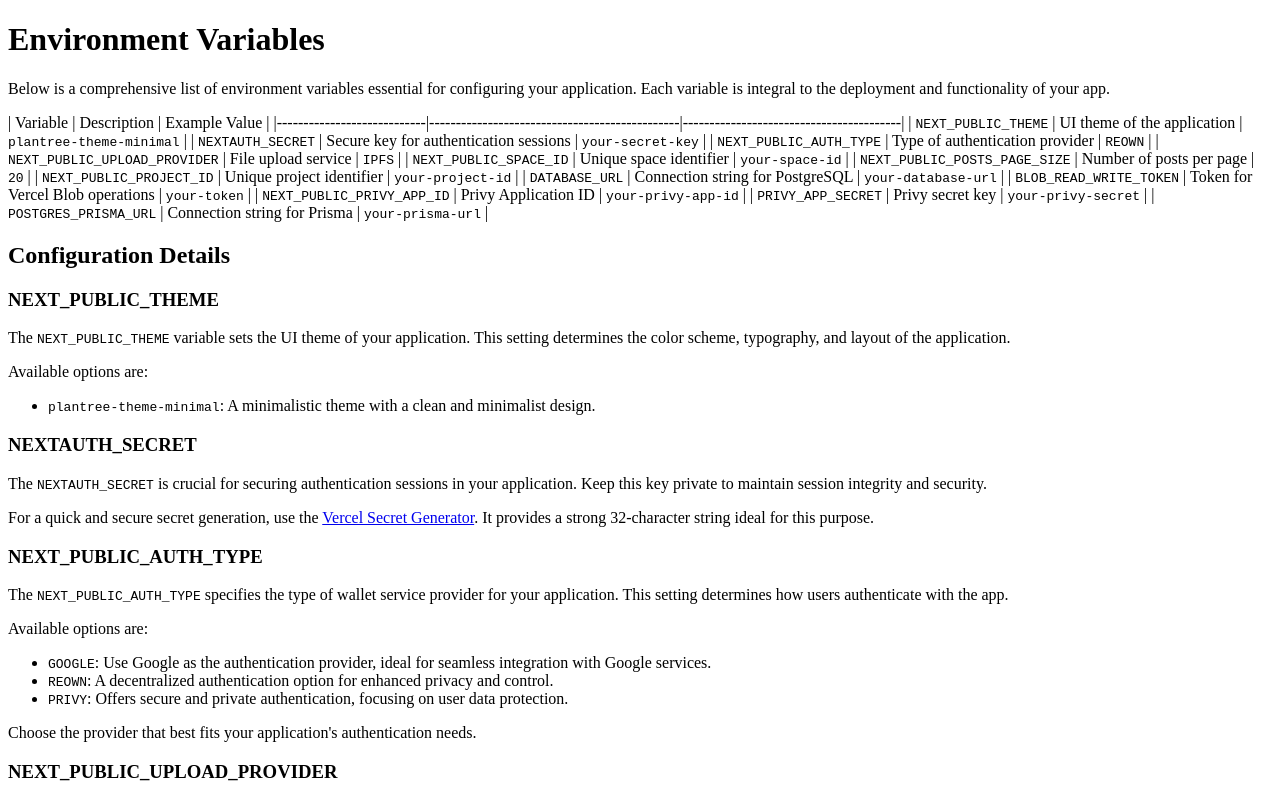
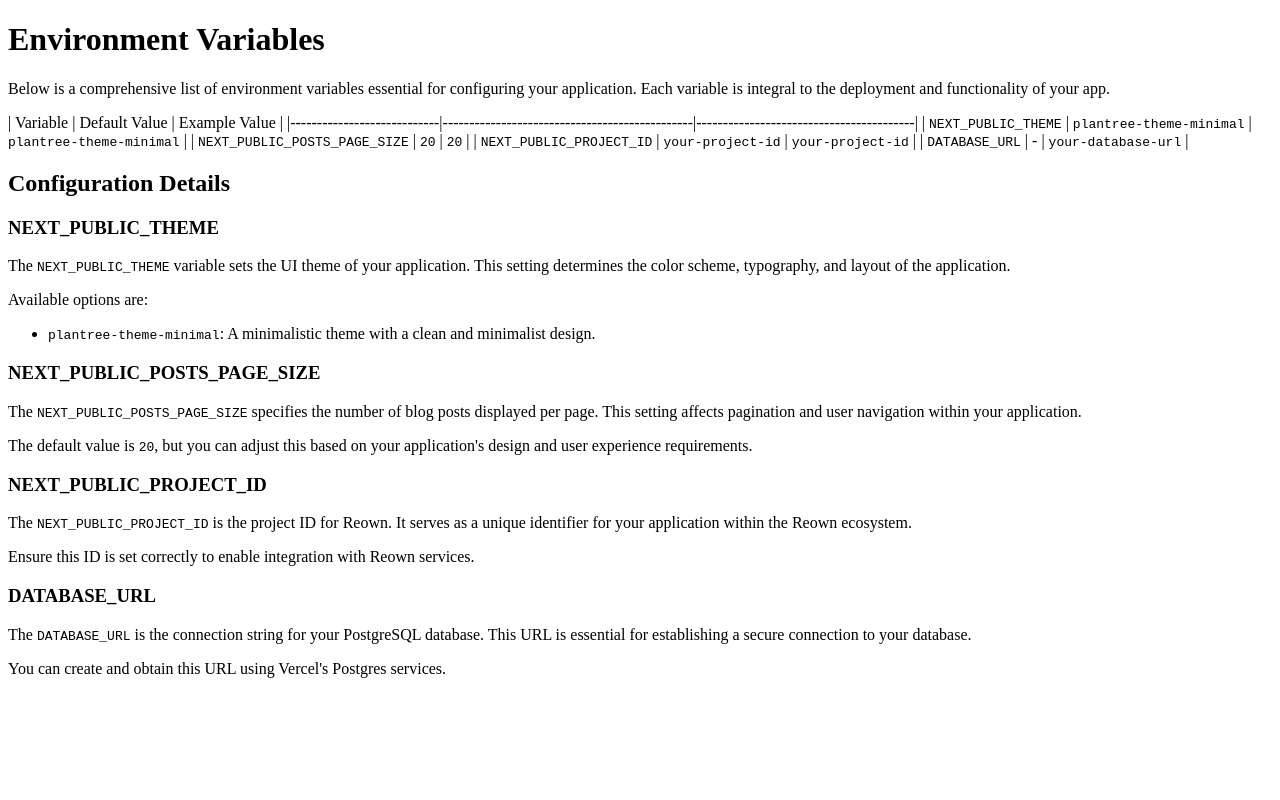
Before and after one commit to penx-lab/penx-docs, a Next.js app: page /guides/environment-variables in a window 1280 px wide. Shown: the top 800 px of the page. Built offline with nearby package versions, Linux system fonts and the light colour scheme.

Commit message:
docs: simplify installation document

```diff
--- a/pages/guides/environment-variables.mdx
+++ b/pages/guides/environment-variables.mdx
@@ -1,23 +1,13 @@
 # Environment Variables
-
-
 
 Below is a comprehensive list of environment variables essential for configuring your application. Each variable is integral to the deployment and functionality of your app.
 
-| Variable                   | Description                                   | Example Value                           |
+| Variable                   | Default Value                                    | Example Value                           |
 |----------------------------|-----------------------------------------------|-----------------------------------------|
-| `NEXT_PUBLIC_THEME`        | UI theme of the application                   | `plantree-theme-minimal`                |
-| `NEXTAUTH_SECRET`          | Secure key for authentication sessions        | `your-secret-key`                       |
-| `NEXT_PUBLIC_AUTH_TYPE`    | Type of authentication provider               | `REOWN`                                 |
-| `NEXT_PUBLIC_UPLOAD_PROVIDER` | File upload service                       | `IPFS`                                  |
-| `NEXT_PUBLIC_SPACE_ID`     | Unique space identifier                       | `your-space-id`                         |
-| `NEXT_PUBLIC_POSTS_PAGE_SIZE` | Number of posts per page                   | `20`                                    |
-| `NEXT_PUBLIC_PROJECT_ID`   | Unique project identifier                     | `your-project-id`                       |
-| `DATABASE_URL`             | Connection string for PostgreSQL              | `your-database-url`                     |
-| `BLOB_READ_WRITE_TOKEN`    | Token for Vercel Blob operations              | `your-token`                            |
-| `NEXT_PUBLIC_PRIVY_APP_ID` | Privy Application ID                          | `your-privy-app-id`                     |
-| `PRIVY_APP_SECRET`         | Privy secret key                              | `your-privy-secret`                     |
-| `POSTGRES_PRISMA_URL`      | Connection string for Prisma                  | `your-prisma-url`                       |
+| `NEXT_PUBLIC_THEME`        | `plantree-theme-minimal`                    | `plantree-theme-minimal`                |
+| `NEXT_PUBLIC_POSTS_PAGE_SIZE` | `20`                   | `20`                                    |
+| `NEXT_PUBLIC_PROJECT_ID`   | `your-project-id`                     | `your-project-id`                       |
+| `DATABASE_URL`             | -              | `your-database-url`                     |
 
 ## Configuration Details
 
@@ -28,44 +18,6 @@ The `NEXT_PUBLIC_THEME` variable sets the UI theme of your application. This set
 Available options are:
 
 - `plantree-theme-minimal`: A minimalistic theme with a clean and minimalist design.
-
-### **NEXTAUTH_SECRET**
-
-The `NEXTAUTH_SECRET` is crucial for securing authentication sessions in your application. Keep this key private to maintain session integrity and security.
-
-For a quick and secure secret generation, use the [Vercel Secret Generator](https://generate-secret.vercel.app/32). It provides a strong 32-character string ideal for this purpose.
-
-### **NEXT_PUBLIC_AUTH_TYPE**
-
-The `NEXT_PUBLIC_AUTH_TYPE` specifies the type of wallet service provider for your application. This setting determines how users authenticate with the app.
-
-Available options are:
-
-- `GOOGLE`: Use Google as the authentication provider, ideal for seamless integration with Google services.
-- `REOWN`: A decentralized authentication option for enhanced privacy and control.
-- `PRIVY`: Offers secure and private authentication, focusing on user data protection.
-
-Choose the provider that best fits your application's authentication needs.
-
-### **NEXT_PUBLIC_UPLOAD_PROVIDER**
-
-The `NEXT_PUBLIC_UPLOAD_PROVIDER` defines the file upload service used by your application. This configuration affects how and where files are stored and accessed.
-
-Available options are:
-
-- `IPFS`: A decentralized file storage system, suitable for applications requiring distributed and immutable storage.
-- `VERCEL_BLOB`: Vercel's native file storage solution, perfect for seamless integration with Vercel-hosted applications.
-
-Select the provider based on your application's file storage requirements and preferences.
-
-
-### **NEXT_PUBLIC_SPACE_ID**
-
-The `NEXT_PUBLIC_SPACE_ID` is a unique on-chain contract address that serves as the web3 core of Plantree. It plays a crucial role in identifying and interacting with your specific space within the Plantree ecosystem.
-
-To create and obtain this ID, visit [Plantree's Create Space](https://www.plantree.xyz/create-space).
-
-Ensure this ID is correctly configured to enable seamless interaction with the Plantree network.
 
 ### **NEXT_PUBLIC_POSTS_PAGE_SIZE**
 
@@ -84,15 +36,3 @@ Ensure this ID is set correctly to enable integration with Reown services.
 The `DATABASE_URL` is the connection string for your PostgreSQL database. This URL is essential for establishing a secure connection to your database.
 
 You can create and obtain this URL using Vercel's Postgres services.
-
-### **BLOB_READ_WRITE_TOKEN**
-
-The `BLOB_READ_WRITE_TOKEN` is a token used for read and write operations with Vercel Blob. This token is crucial for managing file uploads and storage within your application.
-
-Generate and obtain this token through Vercel Blob services.
-
-### **NEXT_PUBLIC_PRIVY_APP_ID**
-
-The `NEXT_PUBLIC_PRIVY_APP_ID` is the application ID for another wallet provider, Privy. This ID is necessary for integrating Privy authentication and services into your application.
-
-Ensure this ID is correctly configured to utilize Privy's secure authentication features.
```
Also changed, not shown: pages/getting-started/installation.mdx (+16 -41 lines).
